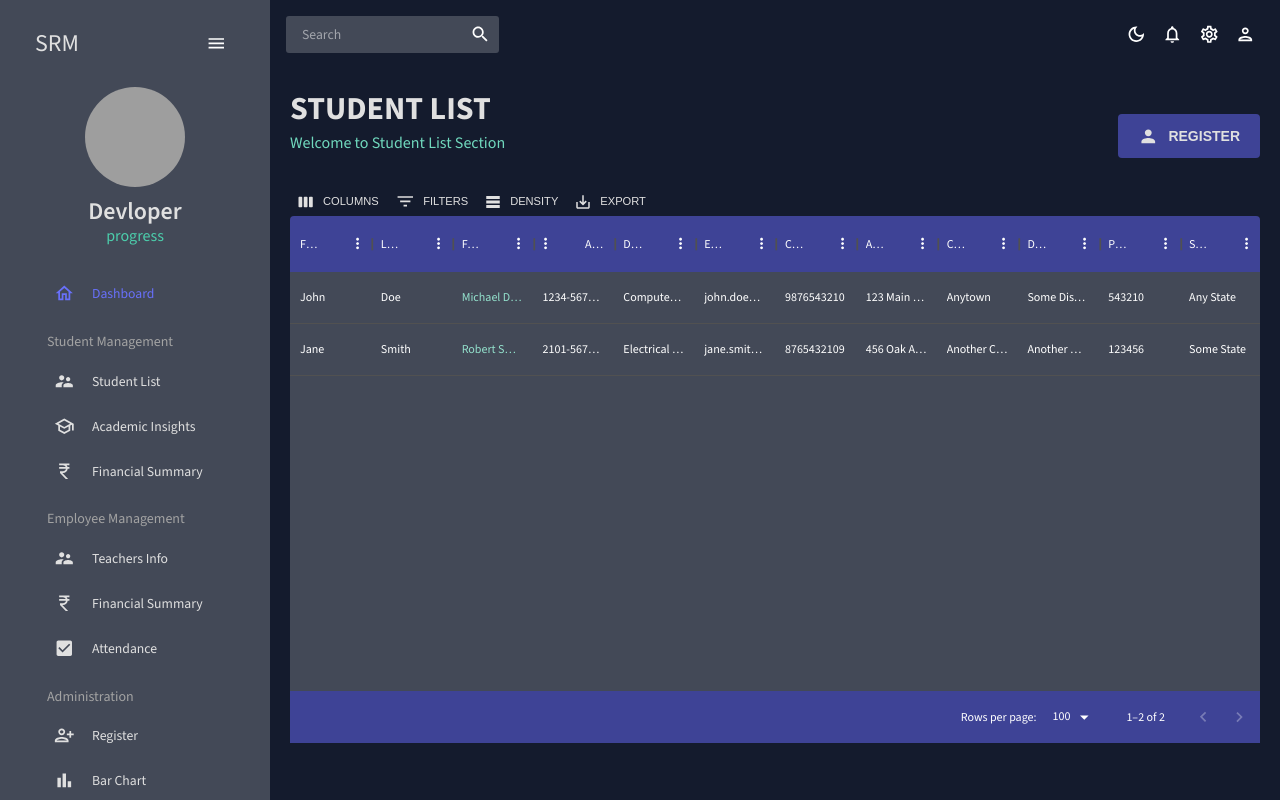
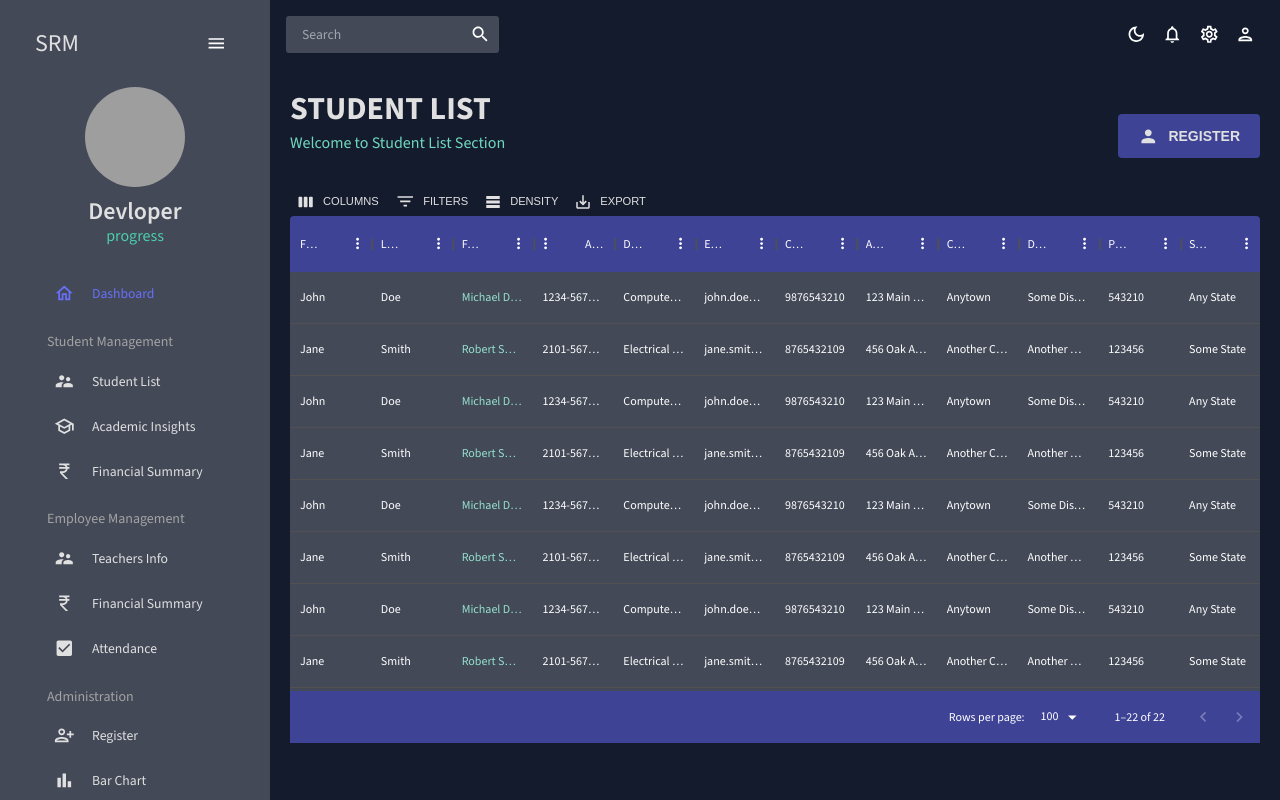
Before and after one commit to manish7479dlp/Dashboard, a React (Create React App) app: page /student-list in a window 1280 px wide. Built offline with nearby package versions, Linux system fonts and the light colour scheme; grey boxes are pictures that could not be loaded.

Commit message:
add: studentdAta

```diff
--- a/src/assets/studentData.js
+++ b/src/assets/studentData.js
@@ -1,6 +1,36 @@
 export const studentsData = [
   {
     id: 1,
+    firstName: "John",
+    lastName: "Doe",
+    fathersName: "Michael Doe",
+    aadharNumber: "1234-5678-9101",
+    department: "Computer Science",
+    email: "john.doe@example.com",
+    address: "123 Main Street",
+    city: "Anytown",
+    district: "Some District",
+    contact: "9876543210",
+    pincode: "543210",
+    state: "Any State"
+  },
+  {
+    id: 2,
+    firstName: "Jane",
+    lastName: "Smith",
+    fathersName: "Robert Smith",
+    aadharNumber: "2101-5678-4321",
+    department: "Electrical Engineering",
+    email: "jane.smith@example.com",
+    address: "456 Oak Avenue",
+    city: "Another City",
+    district: "Another District",
+    contact: "8765432109",
+    pincode: "123456",
+    state: "Some State"
+  },
+  {
+    id: 3,
     firstName: "John",
     lastName: "Doe",
     fathersName: "Michael Doe",
@@ -28,6 +58,268 @@ export const studentsData = [
     contact: "8765432109",
     pincode: "123456",
     state: "Some State"
-  }
+  }, {
+    id: 5,
+    firstName: "John",
+    lastName: "Doe",
+    fathersName: "Michael Doe",
+    aadharNumber: "1234-5678-9101",
+    department: "Computer Science",
+    email: "john.doe@example.com",
+    address: "123 Main Street",
+    city: "Anytown",
+    district: "Some District",
+    contact: "9876543210",
+    pincode: "543210",
+    state: "Any State"
+  },
+  {
+    id: 6,
+    firstName: "Jane",
+    lastName: "Smith",
+    fathersName: "Robert Smith",
+    aadharNumber: "2101-5678-4321",
+    department: "Electrical Engineering",
+    email: "jane.smith@example.com",
+    address: "456 Oak Avenue",
+    city: "Another City",
+    district: "Another District",
+    contact: "8765432109",
+    pincode: "123456",
+    state: "Some State"
+  }, {
+    id: 7,
+    firstName: "John",
+    lastName: "Doe",
+    fathersName: "Michael Doe",
+    aadharNumber: "1234-5678-9101",
+    department: "Computer Science",
+    email: "john.doe@example.com",
+    address: "123 Main Street",
+    city: "Anytown",
+    district: "Some District",
+    contact: "9876543210",
+    pincode: "543210",
+    state: "Any State"
+  },
+  {
+    id: 8,
+    firstName: "Jane",
+    lastName: "Smith",
+    fathersName: "Robert Smith",
+    aadharNumber: "2101-5678-4321",
+    department: "Electrical Engineering",
+    email: "jane.smith@example.com",
+    address: "456 Oak Avenue",
+    city: "Another City",
+    district: "Another District",
+    contact: "8765432109",
+    pincode: "123456",
+    state: "Some State"
+  }, {
+    id: 9,
+    firstName: "John",
+    lastName: "Doe",
+    fathersName: "Michael Doe",
+    aadharNumber: "1234-5678-9101",
+    department: "Computer Science",
+    email: "john.doe@example.com",
+    address: "123 Main Street",
+    city: "Anytown",
+    district: "Some District",
+    contact: "9876543210",
+    pincode: "543210",
+    state: "Any State"
+  },
+  {
+    id: 10,
+    firstName: "Jane",
+    lastName: "Smith",
+    fathersName: "Robert Smith",
+    aadharNumber: "2101-5678-4321",
+    department: "Electrical Engineering",
+    email: "jane.smith@example.com",
+    address: "456 Oak Avenue",
+    city: "Another City",
+    district: "Another District",
+    contact: "8765432109",
+    pincode: "123456",
+    state: "Some State"
+  }, {
+    id: 11,
+    firstName: "John",
+    lastName: "Doe",
+    fathersName: "Michael Doe",
+    aadharNumber: "1234-5678-9101",
+    department: "Computer Science",
+    email: "john.doe@example.com",
+    address: "123 Main Street",
+    city: "Anytown",
+    district: "Some District",
+    contact: "9876543210",
+    pincode: "543210",
+    state: "Any State"
+  },
+  {
+    id: 12,
+    firstName: "Jane",
+    lastName: "Smith",
+    fathersName: "Robert Smith",
+    aadharNumber: "2101-5678-4321",
+    department: "Electrical Engineering",
+    email: "jane.smith@example.com",
+    address: "456 Oak Avenue",
+    city: "Another City",
+    district: "Another District",
+    contact: "8765432109",
+    pincode: "123456",
+    state: "Some State"
+  }, {
+    id: 13,
+    firstName: "John",
+    lastName: "Doe",
+    fathersName: "Michael Doe",
+    aadharNumber: "1234-5678-9101",
+    department: "Computer Science",
+    email: "john.doe@example.com",
+    address: "123 Main Street",
+    city: "Anytown",
+    district: "Some District",
+    contact: "9876543210",
+    pincode: "543210",
+    state: "Any State"
+  },
+  {
+    id: 14,
+    firstName: "Jane",
+    lastName: "Smith",
+    fathersName: "Robert Smith",
+    aadharNumber: "2101-5678-4321",
+    department: "Electrical Engineering",
+    email: "jane.smith@example.com",
+    address: "456 Oak Avenue",
+    city: "Another City",
+    district: "Another District",
+    contact: "8765432109",
+    pincode: "123456",
+    state: "Some State"
+  }, {
+    id: 15,
+    firstName: "John",
+    lastName: "Doe",
+    fathersName: "Michael Doe",
+    aadharNumber: "1234-5678-9101",
+    department: "Computer Science",
+    email: "john.doe@example.com",
+    address: "123 Main Street",
+    city: "Anytown",
+    district: "Some District",
+    contact: "9876543210",
+    pincode: "543210",
+    state: "Any State"
+  },
+  {
+    id: 16,
+    firstName: "Jane",
+    lastName: "Smith",
+    fathersName: "Robert Smith",
+    aadharNumber: "2101-5678-4321",
+    department: "Electrical Engineering",
+    email: "jane.smith@example.com",
+    address: "456 Oak Avenue",
+    city: "Another City",
+    district: "Another District",
+    contact: "8765432109",
+    pincode: "123456",
+    state: "Some State"
+  }, {
+    id: 17,
+    firstName: "John",
+    lastName: "Doe",
+    fathersName: "Michael Doe",
+    aadharNumber: "1234-5678-9101",
+    department: "Computer Science",
+    email: "john.doe@example.com",
+    address: "123 Main Street",
+    city: "Anytown",
+    district: "Some District",
+    contact: "9876543210",
+    pincode: "543210",
+    state: "Any State"
+  },
+  {
+    id: 18,
+    firstName: "Jane",
+    lastName: "Smith",
+    fathersName: "Robert Smith",
+    aadharNumber: "2101-5678-4321",
+    department: "Electrical Engineering",
+    email: "jane.smith@example.com",
+    address: "456 Oak Avenue",
+    city: "Another City",
+    district: "Another District",
+    contact: "8765432109",
+    pincode: "123456",
+    state: "Some State"
+  }, {
+    id: 19,
+    firstName: "John",
+    lastName: "Doe",
+    fathersName: "Michael Doe",
+    aadharNumber: "1234-5678-9101",
+    department: "Computer Science",
+    email: "john.doe@example.com",
+    address: "123 Main Street",
+    city: "Anytown",
+    district: "Some District",
+    contact: "9876543210",
+    pincode: "543210",
+    state: "Any State"
+  },
+  {
+    id: 20,
+    firstName: "Jane",
+    lastName: "Smith",
+    fathersName: "Robert Smith",
+    aadharNumber: "2101-5678-4321",
+    department: "Electrical Engineering",
+    email: "jane.smith@example.com",
+    address: "456 Oak Avenue",
+    city: "Another City",
+    district: "Another District",
+    contact: "8765432109",
+    pincode: "123456",
+    state: "Some State"
+  },
+   {
+    id: 16,
+    firstName: "John",
+    lastName: "Doe",
+    fathersName: "Michael Doe",
+    aadharNumber: "1234-5678-9101",
+    department: "Computer Science",
+    email: "john.doe@example.com",
+    address: "123 Main Street",
+    city: "Anytown",
+    district: "Some District",
+    contact: "9876543210",
+    pincode: "543210",
+    state: "Any State"
+  },
+  {
+    id: 17,
+    firstName: "Jane",
+    lastName: "Smith",
+    fathersName: "Robert Smith",
+    aadharNumber: "2101-5678-4321",
+    department: "Electrical Engineering",
+    email: "jane.smith@example.com",
+    address: "456 Oak Avenue",
+    city: "Another City",
+    district: "Another District",
+    contact: "8765432109",
+    pincode: "123456",
+    state: "Some State"
+  },
 
   ];
```
